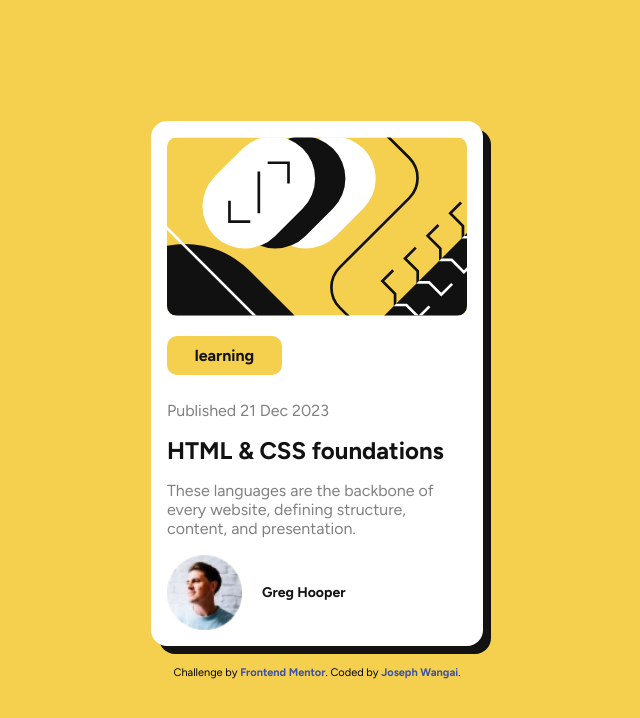
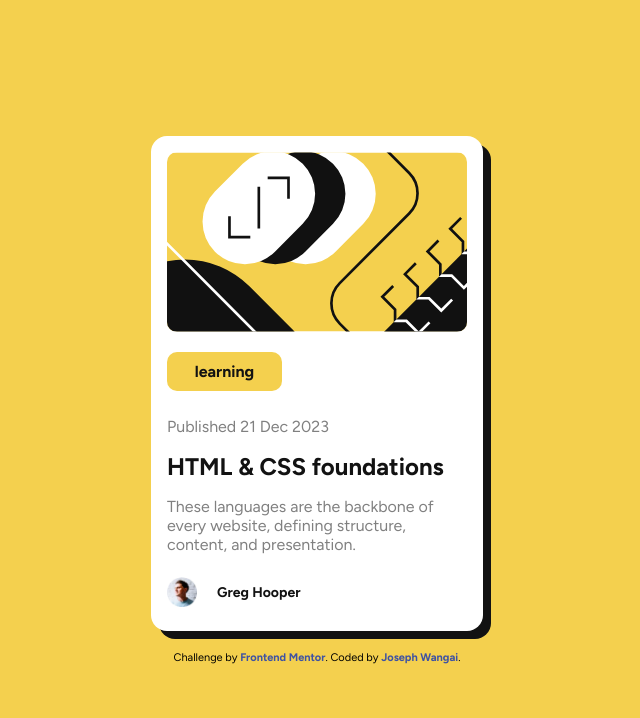
Before and after one commit to Joseph5404/blog-main-page, a plain HTML site: page index.html in a window 1280 px wide. Shown: the whole page, without its empty margins (323-963 px from the left). Drawn offline with Linux system fonts and the light colour scheme.

Commit message:
Update style.css

```diff
--- a/style.css
+++ b/style.css
@@ -80,7 +80,7 @@ h2:hover{
 }
 
 .contact img{
-    width: 25%;
+    width: 10%;
     }
 
 .contact p {
```
